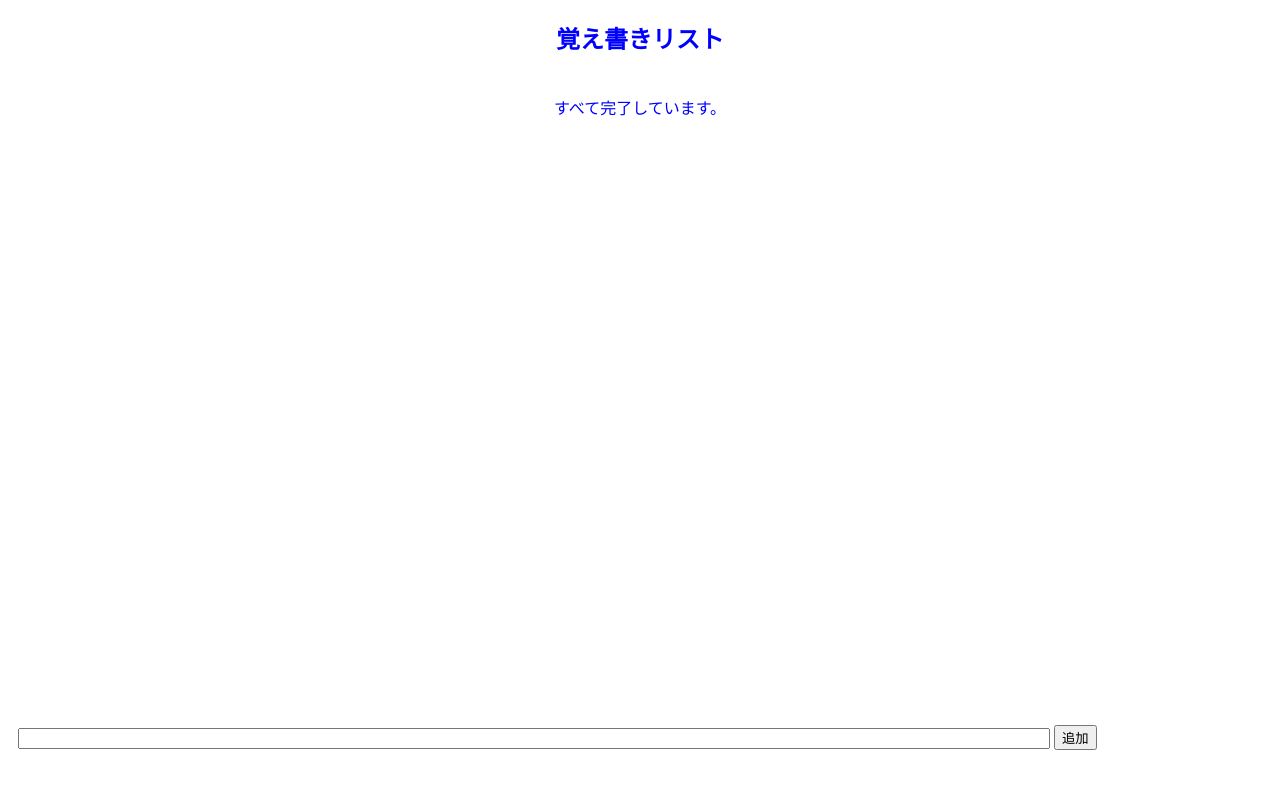
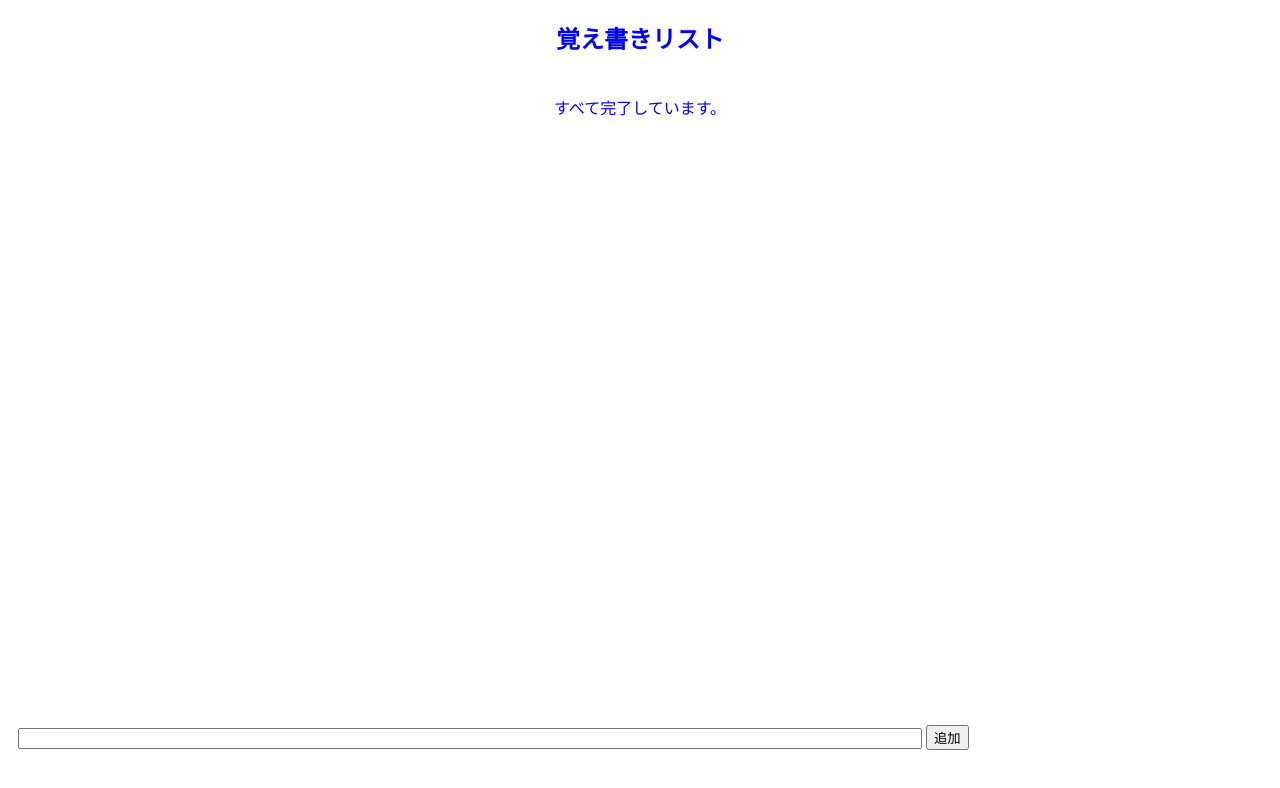
Before and after one commit to NABUKAT/memorandumlist, a website: page public/index.html in a window 1280 px wide. Drawn offline with nearby package versions, Linux system fonts and the light colour scheme.

Commit message:
[fix] テキスト入力の幅2

```diff
--- a/public/index.html
+++ b/public/index.html
@@ -65,7 +65,7 @@ div.add {
     <div class="emptymsg" ng-if="lists.length == 0">すべて完了しています。</div>
     <div class="addmargin"></div>
     <div class="add">
-      <input type="text" style="width: 80vw;" maxlength="50" ng-model="addcontent" />
+      <input type="text" style="width: 70vw;" maxlength="50" ng-model="addcontent" />
       <button type="button" ng-click="add()">追加</button>
     </div>
   </div>
```
